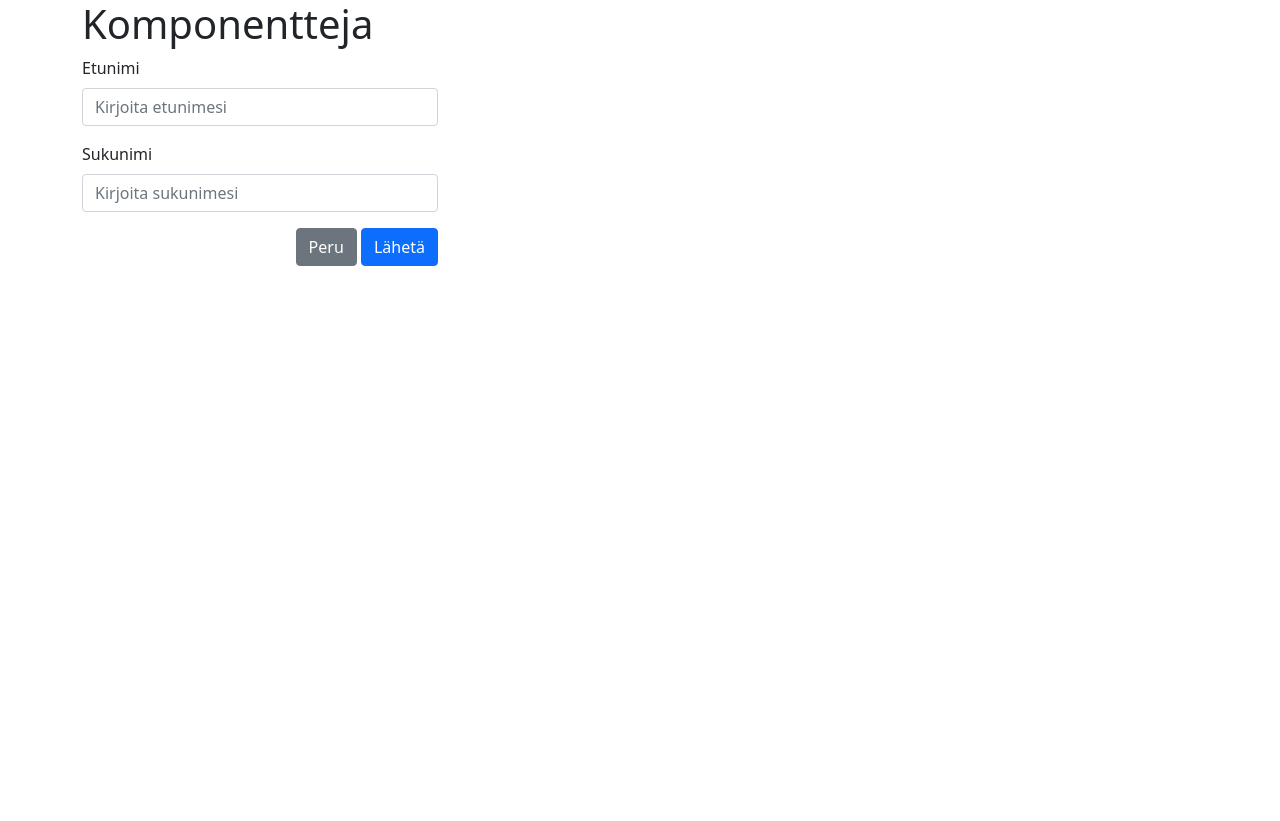
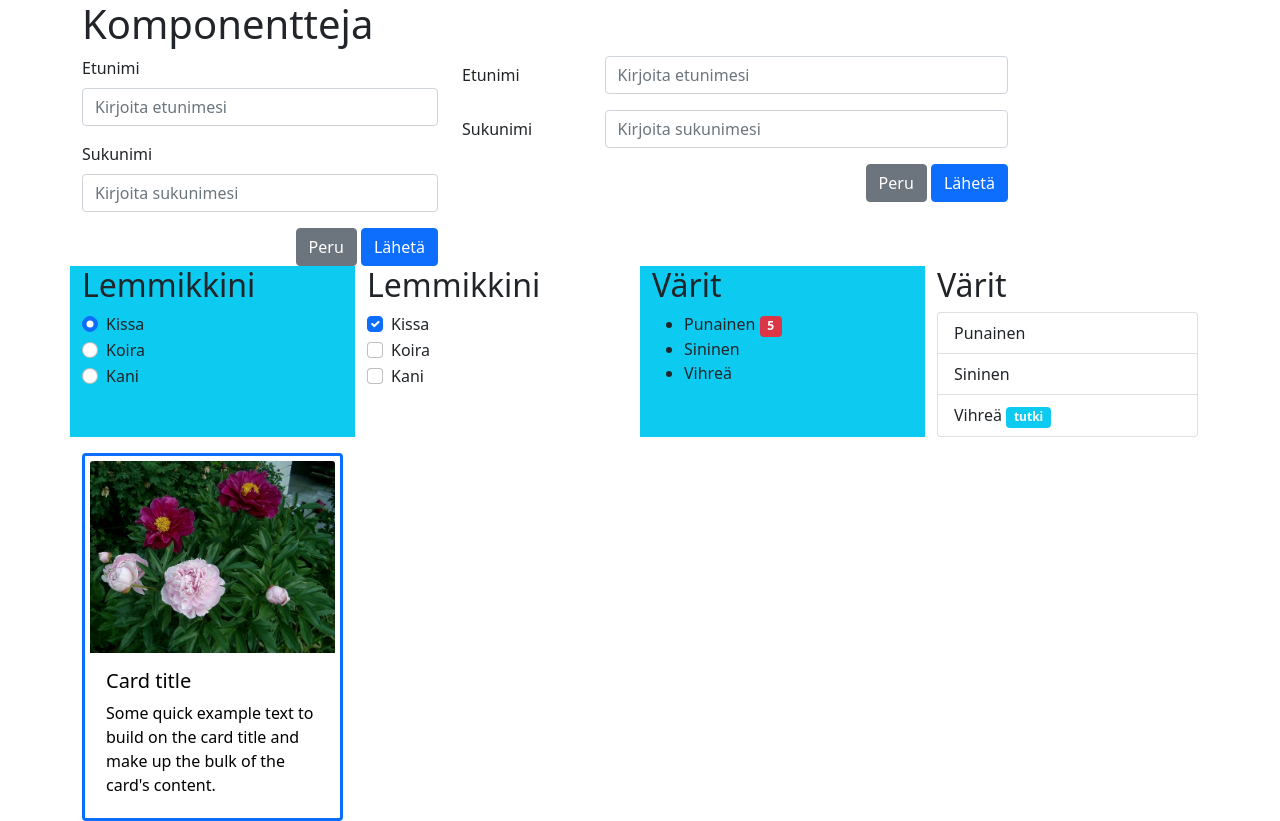
Before and after one commit to jonim-git/IT00CT28---Web-tekniikat---harjoitukset, a plain HTML site: page bootstrap-rakenne/komponentteja.html in a window 1280 px wide. Before the commit the page ends 800 px from the top, so only its background shows below. Drawn offline with nearby package versions, Linux system fonts and the light colour scheme.

Commit message:
Tehtiin komponenttitehtävää tunnilla

```diff
--- a/bootstrap-rakenne/css/omat-tyylit.css
+++ b/bootstrap-rakenne/css/omat-tyylit.css
@@ -0,0 +1,12 @@
+a.korttilinkki {
+    text-decoration: none;
+    color:black;
+}
+
+.card:hover{
+    background-color: lightcoral;
+}
+
+.card{
+    padding: 5px;
+}
--- a/bootstrap-rakenne/komponentteja.html
+++ b/bootstrap-rakenne/komponentteja.html
@@ -38,8 +38,116 @@
             </div>
 
             <div class="col-md-6">
+                <form>
+                    <div class="row mb-3">
+                        <label for="etunimi2" class="col-form-label col-md-3">Etunimi</label>
+                        <div class="col-md-9">
+                            <input type="text" class="form-control" id="etunimi2" placeholder="Kirjoita etunimesi">
+                        </div>
+                    </div>
+                    <div class="row mb-3">
+                        <label for="sukunimi2" class="col-form-label col-md-3">Sukunimi</label>
+                        <div class="col-md-9">
+                            <input type="text" class="form-control" id="sukunimi2" placeholder="Kirjoita sukunimesi">
+                        </div>
+                    </div>
+                    <div class="text-end">
+                        <button type="button" class="btn btn-secondary">Peru</button>
+                        <button type="button" class="btn btn-primary">Lähetä</button>
+                    </div>
+                </form>
+
+                <div class="col-md-6">
+
+                </div>
+        </section>
+        <section class="row">
+            <div class="col-md bg-info">
+                <h2>Lemmikkini</h2>
+                <form>
+                    <div class="form-check">
+                        <input class="form-check-input" type="radio" name="lemmikki1" id="kissa1" checked>
+                        <label class="form-check-label" for="kissa1">
+                            Kissa
+                        </label>
+                    </div>
+                    <div class="form-check">
+                        <input class="form-check-input" type="radio" name="lemmikki1" id="koira1">
+                        <label class="form-check-label" for="koira1">
+                            Koira
+                        </label>
+                    </div>
+                    <div class="form-check">
+                        <input class="form-check-input" type="radio" name="lemmikki1" id="kani1">
+                        <label class="form-check-label" for="kani1">
+                            Kani
+                        </label>
+                    </div>
+                </form>
+            </div>
+
+            <div class="col-md">
+                <h2>Lemmikkini</h2>
+                <form>
+                    <div class="form-check">
+                        <input class="form-check-input inline-" type="checkbox" name="lemmikki2" id="kissa2" checked>
+                        <label class="form-check-label" for="kissa2">
+                            Kissa
+                        </label>
+                    </div>
+                    <div class="form-check">
+                        <input class="form-check-input" type="checkbox" name="lemmikki2" id="koira2">
+                        <label class="form-check-label" for="koira2">
+                            Koira
+                        </label>
+                    </div>
+                    <div class="form-check">
+                        <input class="form-check-input" type="checkbox" name="lemmikki2" id="kani2">
+                        <label class="form-check-label" for="kani2">
+                            Kani
+                        </label>
+                    </div>
+                </form>
+            </div>
+
+            <div class="col-md bg-info">
+                <h2>Värit</h2>
+                <ul>
+                    <li>Punainen <span class="badge bg-danger">5</span></li>
+                    <li>Sininen</li>
+                    <li>Vihreä</li>
+                </ul>
+            </div>
+
+            <div class="col-md">
+                <h2>Värit</h2>
+                <ul class="list-group">
+                    <li class="list-group-item">Punainen</li>
+                    <li class="list-group-item">Sininen</li>
+                    <li class="list-group-item">Vihreä <span class="badge bg-info">tutki</span></li>
+                </ul>
+            </div>
+        </section>
+
+        <section class="row mt-3">
+            <div class="col-md-3">
+                <a href="#" class="korttilinkki">
+                    <div class="card border border-3 border-primary">
+                        <img src="img/pioni_suuri.jpg" class="card-img-top" alt="tässä joku kuva">
+                        <div class="card-body">
+                            <h5 class="card-title">Card title</h5>
+                            <p class="card-text">Some quick example text to build on the card title and make up the bulk of
+                            the card's content.</p>
+                        </div>
+                    </div>
+                </a>
+            </div>
+
+            <div class="col-md-2">
 
             </div>
+
+        </section>
     </main>
 
 
```
Also changed, not shown: bootstrap-rakenne/img/pioni_suuri.jpg (added).
